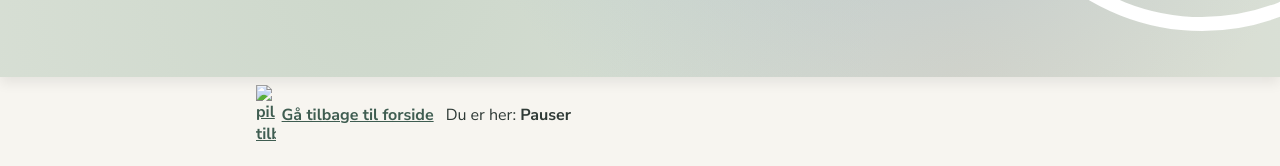
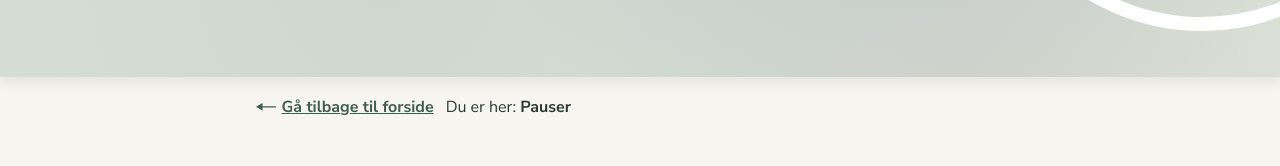
Before and after one commit to katgul02/projekt2-NURO, a plain HTML site: page pauser.html in a window 1280 px wide. Shown: the part 415-581 px from the top of the page. Drawn offline with Linux system fonts and the light colour scheme.

Commit message:
pil rettet

```diff
--- a/pauser.html
+++ b/pauser.html
@@ -54,7 +54,7 @@
         <!-- Breadcrumb sti -->
         <nav class="pause-sti" aria-label="Brødkrummesti">
             <a href="index.html">
-                <img src="img/ikoner/Arrow1.svg" alt="pil tilbage">
+                <img src="img/ikoner/Arrow 1.svg" alt="pil tilbage">
                 Gå tilbage til forside</a>
             <span>Du er her: <strong aria-current="page">Pauser</strong></span>
         </nav>
```
